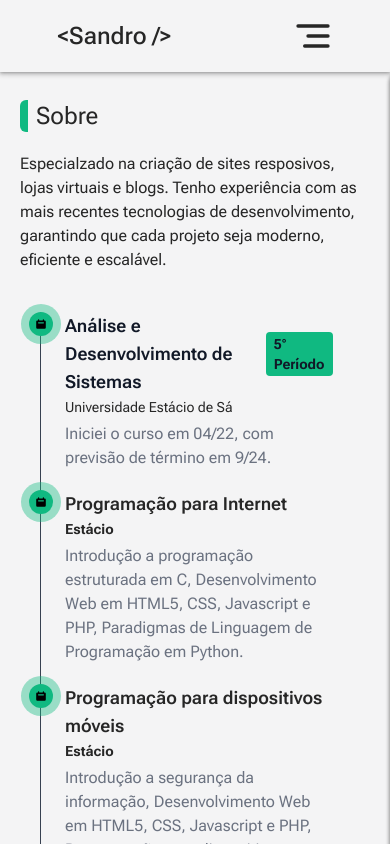
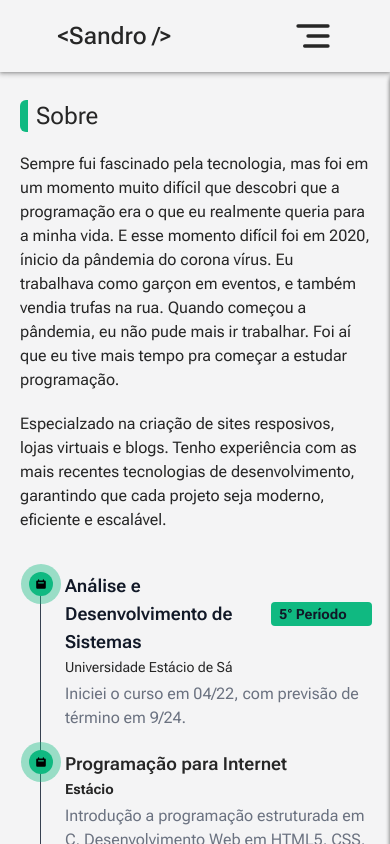
Before and after one commit to SandroFernandesRosal/my-portfolio-next, a Next.js app: page /sobre in a window 390 px wide. Shown: the top 844 px of the page. Built offline with nearby package versions, Linux system fonts and the light colour scheme; a web font is replaced by a local one.

Commit message:
style: mudança de estilo, para se tornar mais responsivo

```diff
--- a/src/app/sobre/page.tsx
+++ b/src/app/sobre/page.tsx
@@ -8,6 +8,16 @@ export default function Sobre() {
         Sobre
       </h1>
       <div className="text-left max-w-[400px] lg:max-w-[500px] mx-5 mb-10">
+        <p className="mb-5">
+          Sempre fui fascinado pela tecnologia, mas foi em um momento muito
+          difícil que descobri que a programação era o que eu realmente queria
+          para a minha vida. E esse momento difícil foi em 2020, ínicio da
+          pândemia do corona vírus. Eu trabalhava como garçon em eventos, e
+          também vendia trufas na rua. Quando começou a pândemia, eu não pude
+          mais ir trabalhar. Foi aí que eu tive mais tempo pra começar a estudar
+          programação.
+        </p>
+
         <p>
           Especialzado na criação de sites resposivos, lojas virtuais e blogs.
           Tenho experiência com as mais recentes tecnologias de desenvolvimento,
--- a/src/components/timeline.tsx
+++ b/src/components/timeline.tsx
@@ -1,6 +1,6 @@
 export default function TimeLine() {
   return (
-    <ul className="relative mx-10  w-[75%] overflow-visible border-l border-gray-700 dark:border-gray-700 md:w-[45%] my-5">
+    <ul className="relative mx-10  w-[85%] overflow-visible border-l border-gray-700 dark:border-gray-700 md:w-[45%] my-5">
       <li className="mb-5 ml-6">
         <span className="absolute  -left-3 flex h-6 w-6 items-center justify-center rounded-full bg-primary ring-8 dark:ring-primary/20 ring-primary/40 ">
           <svg
@@ -19,7 +19,7 @@ export default function TimeLine() {
         </span>
         <h3 className="mb-1 flex items-center text-lg font-semibold text-gray-900 dark:text-white">
           Análise e Desenvolvimento de Sistemas
-          <span className=" rounded px-2 py-0.5 text-sm font-bold bg-primary dark:text-black">
+          <span className=" rounded px-2 w-[150px] py-0.5 text-sm font-bold bg-primary dark:text-black">
             5° Período
           </span>
         </h3>
```
